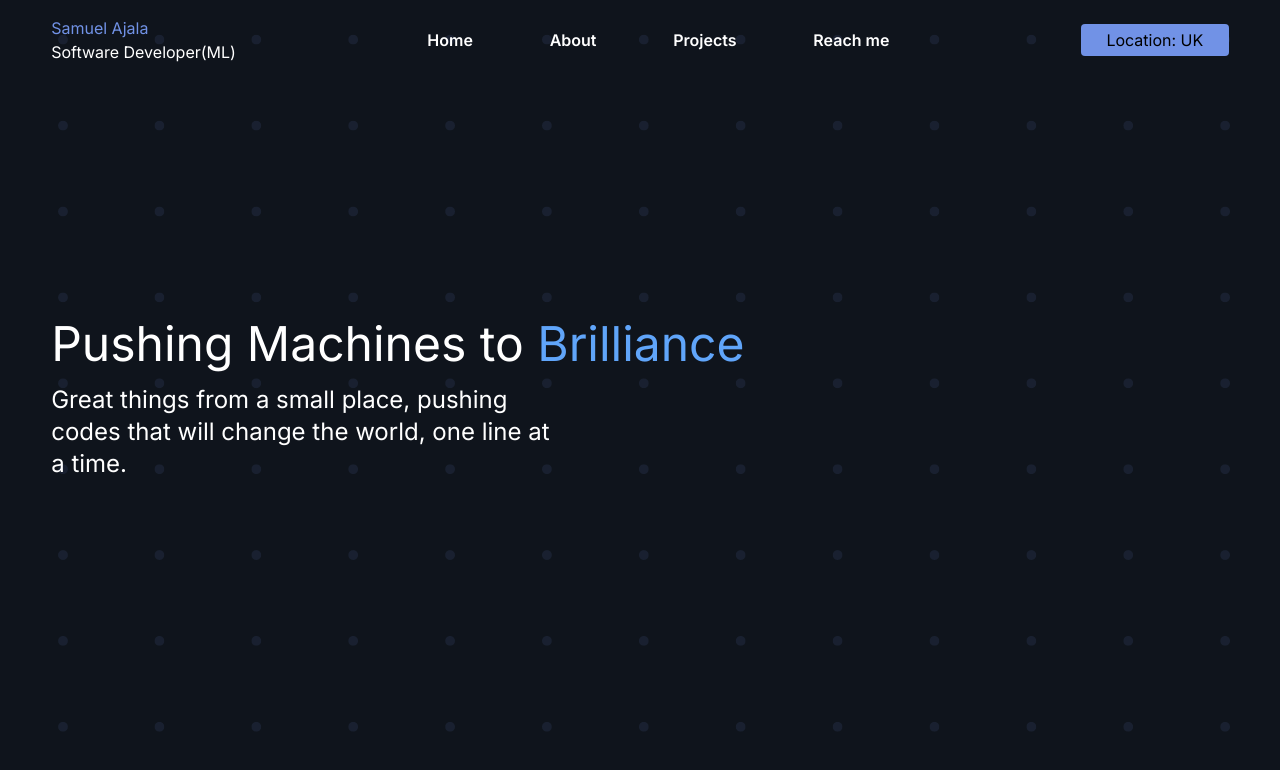
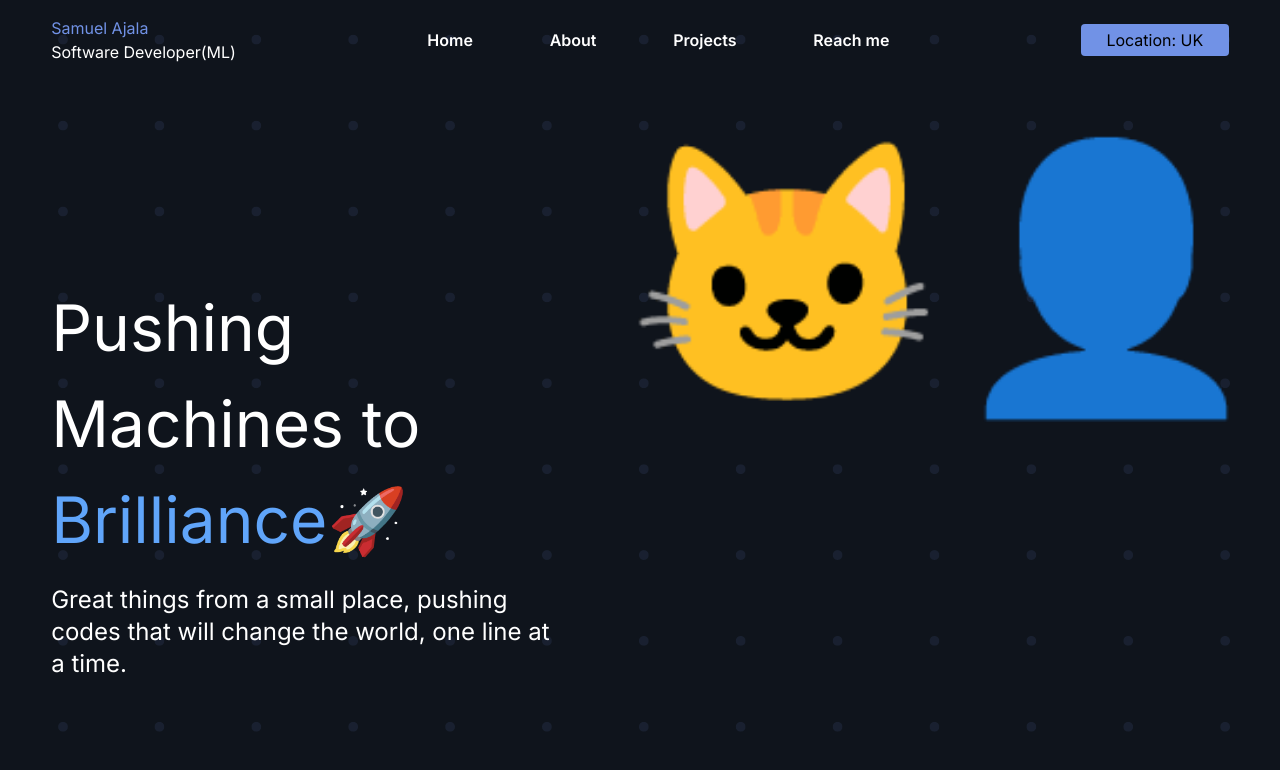
Before and after one commit to samuelajala01/portfolio-v4, a Next.js app: page / in a window 1280 px wide. Shown: the top 770 px of the page. Built offline with nearby package versions, Linux system fonts and the light colour scheme.

Commit message:
chore: added hero img, edited position

```diff
--- a/src/app/page.js
+++ b/src/app/page.js
@@ -5,12 +5,15 @@ export default function Home() {
   return (
     <>
       <Navbar />
-      <div className="mx-[4vw]">
-        <h1 className="text-5xl mt-[30vh] mb-4 text-white">
-          Pushing Machines to <span className="text-blue-400">Brilliance</span>
+     <section className="mx-[4vw] flex">
+     <div className="flex-[1.5] mt-[25vh]">
+        <h1 className="text-[5vw]  mb-4 text-white">
+          Pushing Machines to <span className="text-blue-400">Brilliance</span>🚀
         </h1>
-        <p className="text-white text-2xl md:w-[40vw]">Great things from a small place, pushing codes that will change the world, one line at a time.</p>
+        <p className="text-white md:text-2xl md:w-[40vw]">Great things from a small place, pushing codes that will change the world, one line at a time.</p>
       </div>
+      <div className=" flex flex-1 text-[20vw] p-0 justify-center ml-16 top-[30rem]">🐱‍👤</div>
+     </section>
     </>
   );
 }
```
